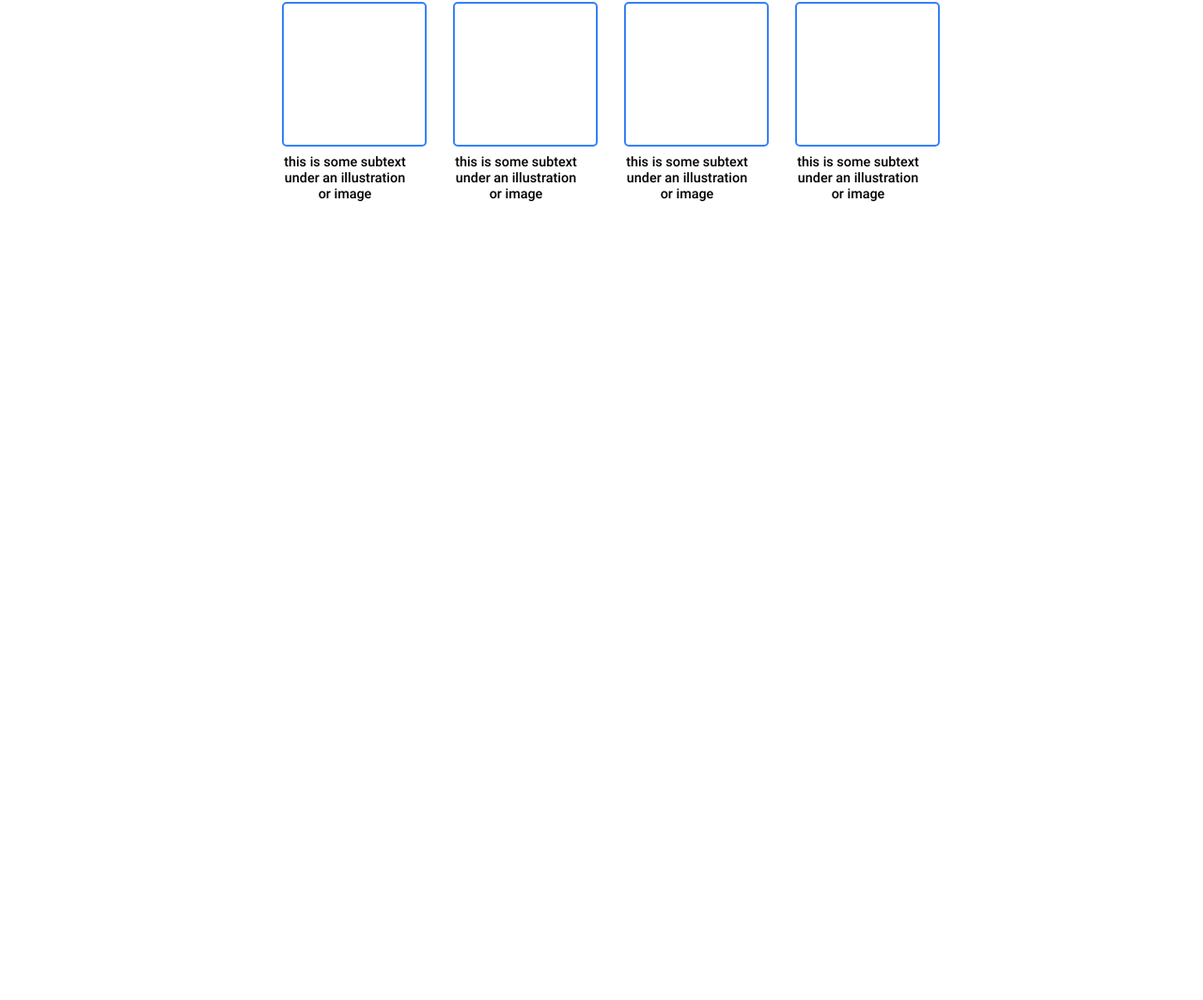
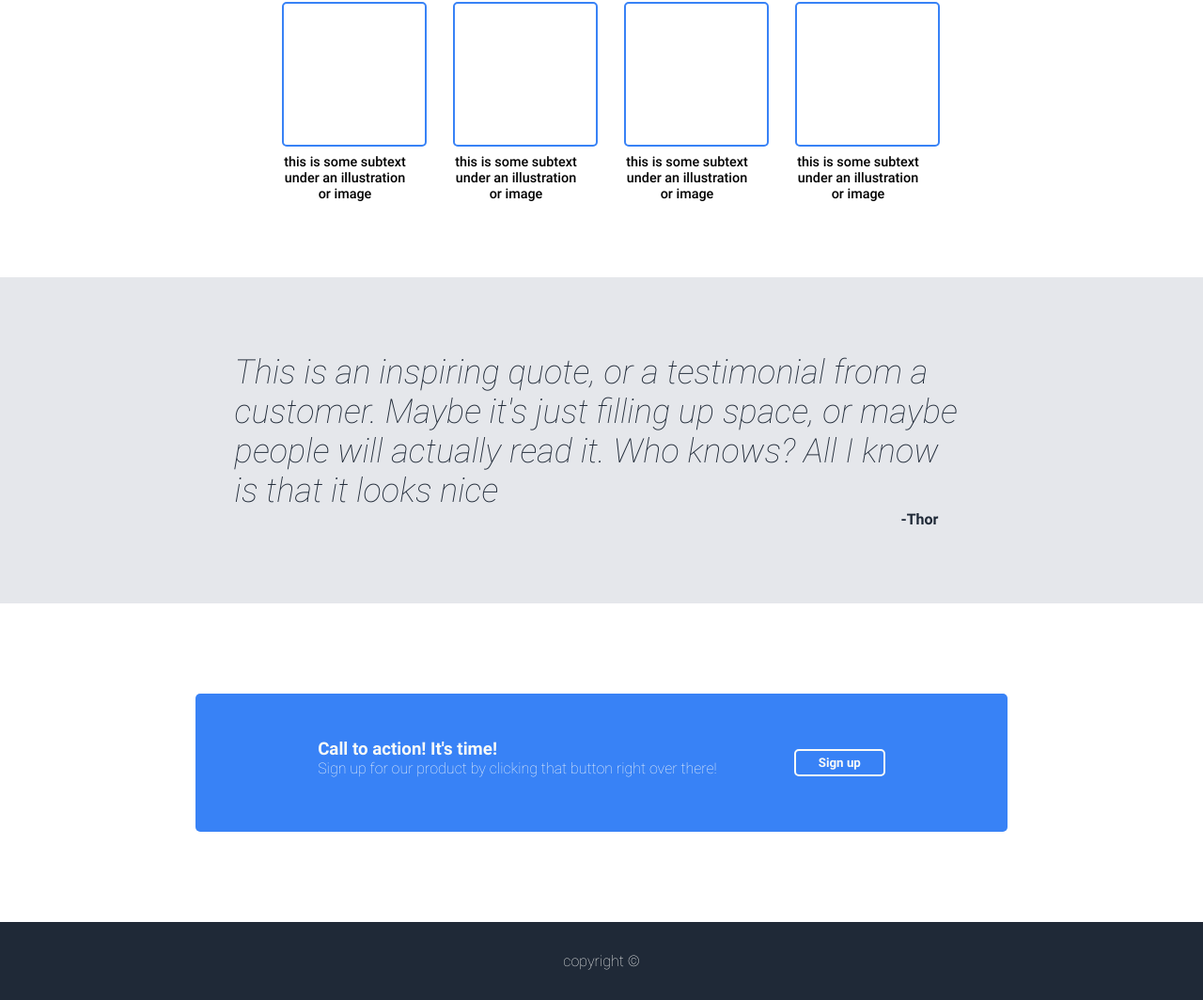
Before and after one commit to anitaki/main-css-project, a plain HTML site: page index.html in a window 1280 px wide. Shown: the part 588-1652 px from the top of the page at 94% size. Before the commit the page ends 835 px from the top, so only its background shows below. Drawn offline with Linux system fonts and the light colour scheme.

Commit message:
completed section "container4"

```diff
--- a/css/style.css
+++ b/css/style.css
@@ -66,8 +66,11 @@ li {
 }
 
 footer {
+  margin: 3rem 0 0 0;
+  padding: 2rem;
   background-color: #1f2937;
   color: #f9faf8;
+  text-align: center;
 }
 
 .container1 {
@@ -114,7 +117,7 @@ footer {
 
 .button {
   margin: 0.7rem 0;
-  padding: 0.3rem 1.3rem;
+  padding: 0.3rem 1.5rem;
   background-color: #3882f6;
   color: #f9faf8;
   font-family: "Roboto", sans-serif;
@@ -160,3 +163,53 @@ footer {
   font-weight: 500;
   text-align: center;
 }
+
+.container3 {
+  display: flex;
+  flex-direction: column;
+  justify-content: center;
+  align-items: center;
+  margin: 3rem 0;
+  background-color: #e5e7eb;
+}
+
+.quote-div {
+  width: 61%;
+  padding: 5rem 0;
+  color: #1f2937;
+  font-size: 36px;
+  font-weight: lighter;
+  font-style: italic;
+}
+
+.quote-div figcaption {
+  padding: 0 2rem 0 0;
+  font-size: initial;
+  font-weight: bold;
+  font-style: normal;
+  text-align: right;
+}
+
+.container4 {
+  display: flex;
+  justify-content: space-evenly;
+  width: 60%;
+  margin: 6rem auto;
+  padding: 3rem 3rem;
+  border-radius: 5px;
+  background-color: #3882f6;
+  color: #f9faf8;
+
+}
+
+.call-to-action-button {
+  margin: 0.7rem 0;
+  padding: 0.3rem 1.5rem;
+  background-color: #3882f6;
+  color: #f9faf8;
+  font-family: "Roboto", sans-serif;
+  font-weight: bold;
+  color: #f9faf8;
+  border: 2px solid #f9faf8;
+  border-radius: 5px;
+}
--- a/index.html
+++ b/index.html
@@ -51,8 +51,23 @@
                 <figcaption>this is some subtext under an illustration or image</figcaption>
             </div class="info-card">
         </div>
-
     </section>
+    <section class="container3">
+<div class="quote-div">
+    <blockquote>
+        This is an inspiring quote, or a testimonial from a customer. Maybe it's just filling up space, or maybe people will actually read it. Who knows? All I know is that it looks nice
+    </blockquote>
+    <figcaption>-Thor</figcaption>
+</div>
+    </section>
+    <section class="container4">
+        <div class="call-to-action-text">
+            <h3>Call to action! It's time!</h3>
+            <p>Sign up for our product by clicking that button right over there!</p>
+        </div>
+        <button class="call-to-action-button">Sign up</button>
+    </section>
+    <footer>copyright &copy;</footer>
 </body>
 
 </html>
```
Lines whose indentation alone changed are shown as unchanged.
